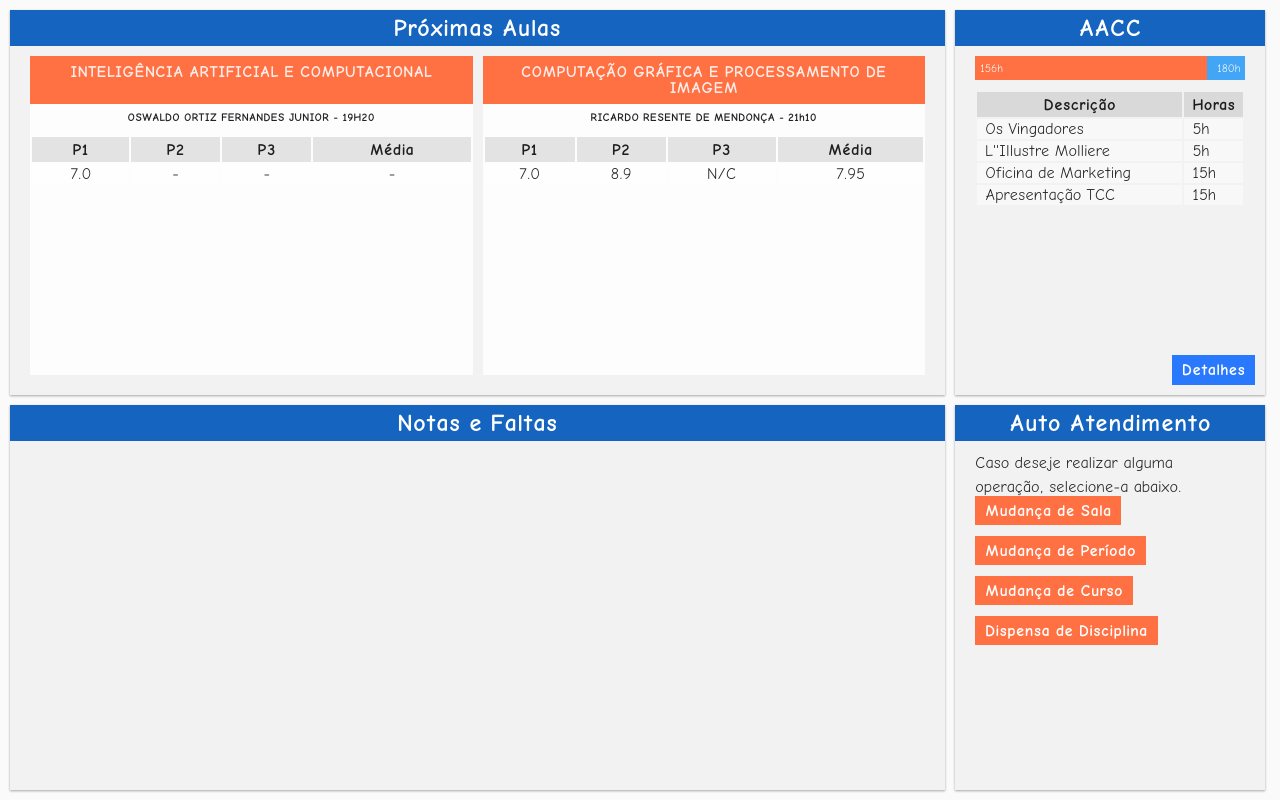
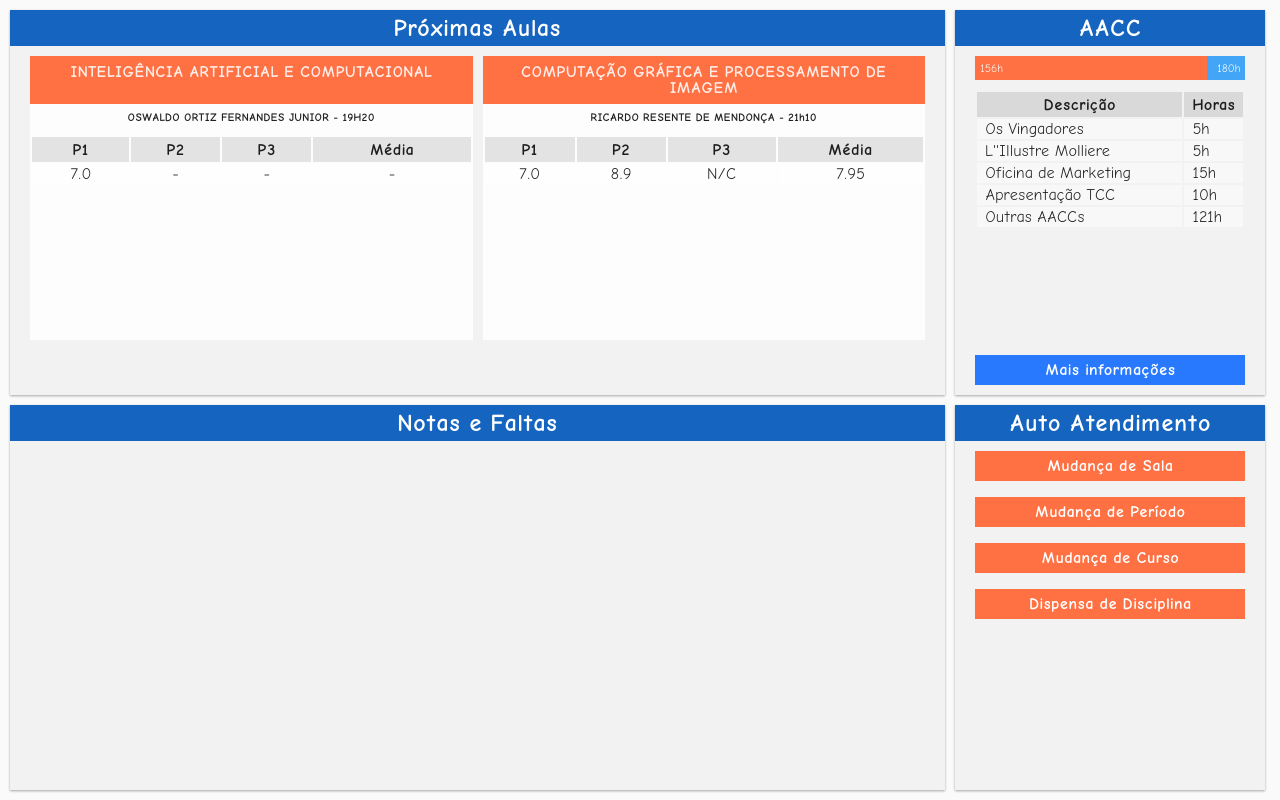
Before and after one commit to paulobrumatti/TARCI, a plain HTML site: page index.html in a window 1280 px wide. Drawn offline with Linux system fonts and the light colour scheme; files whose address does not match are found by name.

Commit message:
Limpeza nos buttons

```diff
--- a/css/main.css
+++ b/css/main.css
@@ -61,7 +61,7 @@ ul {
 
 .card {
 	position: relative;
-	padding: 10px 20px;
+	padding: 10px 20px 10px;
 	background-color: rgba(0,0,0,.03);
 	box-shadow: 0 1px 3px rgba(0,0,0,0.12), 0 1px 2px rgba(0,0,0,0.24);
 	width: 100%;
@@ -123,21 +123,8 @@ ul {
 	margin: 1em 0;
 }
 
-.form-placeholder {
-	display: block;
-	font-weight: bold;
-	color: rgba(0, 0, 0, .54);
-	font-size: 0.8em;
-}
-
-.form-field {
-	color: rgba(0, 0, 0, .54);
-	width: 100%;
-	padding: 2px 5px;
-  	border: 1px solid rgba(0, 0, 0, .3);
-}
-
-.card-primeiro {
+.dashboard-left-column > :first-child,
+.dashboard-right-column > :first-child {
 	margin-bottom: 10px;
 }
 
@@ -145,10 +132,6 @@ ul {
 	min-height: 150px;
 	width: 100%;
 	background-color: rgba(255, 255, 255, .87);
-}
-
-.card-aacc {
-	padding-bottom: 45px;
 }
 
 .card-aacc-horas {
@@ -233,6 +216,9 @@ ul {
 	margin-bottom: 1em;
 }
 
+/**********
+ * Botões *
+ **********/
 .button {
 	background-color: #ff7043;
 	border: none;
@@ -251,17 +237,31 @@ ul {
 }
 
 .button-fullwidth {
-	width: 100%;
+	display: block;
+	text-align: center;
 }
 
-.button-floating {
-	position: absolute;
-	bottom: 10px;
-	right: 10px;
+@media only screen and (min-width : 699px) {
+	.card {
+		padding-bottom: 45px;
+	}
+
+	.button-floating {
+		position: absolute;
+		bottom: 10px;
+	}
+
+	.button-floating.button-fullwidth {
+		width: calc(100% - 40px);
+	}
 }
 
+
+/***********
+ * Tabelas *
+ ***********/
 .table {
-	margin-top: 10px;
+	margin: 10px 0;
 	width: 100%;
 }
 
@@ -293,3 +293,20 @@ ul {
 		font-size: 1.2em;
 	}
 }
+
+/***************
+ * Formulários *
+ ***************/
+.form-placeholder {
+	display: block;
+	font-weight: bold;
+	color: rgba(0, 0, 0, .54);
+	font-size: 0.8em;
+}
+
+.form-field {
+	color: rgba(0, 0, 0, .54);
+	width: 100%;
+	padding: 2px 5px;
+  	border: 1px solid rgba(0, 0, 0, .3);
+}
--- a/index.html
+++ b/index.html
@@ -28,7 +28,7 @@
 
     <section id="state-dashboard">
       <div class="dashboard-left-column">
-        <div class="card card-hoje card-primeiro">
+        <div class="card card-hoje">
           <h2>Próximas Aulas</h2>
           <div class="card-hoje-aula card-hoje-aula2">
             <h3>COMPUTAÇÃO GRÁFICA E PROCESSAMENTO DE IMAGEM</h3>
@@ -82,7 +82,7 @@
         </div>
       </div>
       <div class="dashboard-right-column">
-        <div class="card card-aacc card-primeiro">
+        <div class="card card-aacc">
           <h2>AACC</h2>
           <ul class="card-aacc-horas">
             <li class="card-aacc-horas-realizadas" style="width: 86%;" title="156 horas">
@@ -114,31 +114,30 @@
               </tr>
               <tr>
                 <td>Apresentação TCC</td>
-                <td>15h</td>
+                <td>10h</td>
               </tr>
               <tr>
-                <td></td>
-                <td></td>
+                <td>Outras AACCs</td>
+                <td>121h</td>
               </tr>
             </tbody>
           </table>
-          <a href="javascript:void()" class="button button-secondary button-floating">Detalhes</a>
+          <a href="javascript:void()" class="button button-secondary button-floating button-fullwidth">Mais informações</a>
         </div>
         <div class="card card-solicitacoes">
           <h2>Auto Atendimento</h2>
-          <p>Caso deseje realizar alguma operação, selecione-a abaixo.</p>
           <ul>
             <li>
-              <a href="javascript:void();" class="button">Mudança de Sala</a>
+              <a href="javascript:void();" class="button button-fullwidth">Mudança de Sala</a>
             </li>
             <li>
-              <a href="javascript:void();" class="button">Mudança de Período</a>
+              <a href="javascript:void();" class="button button-fullwidth">Mudança de Período</a>
             </li>
             <li>
-              <a href="javascript:void();" class="button">Mudança de Curso</a>
+              <a href="javascript:void();" class="button button-fullwidth">Mudança de Curso</a>
             </li>
             <li>
-              <a href="javascript:void();" class="button">Dispensa de Disciplina</a>
+              <a href="javascript:void();" class="button button-fullwidth">Dispensa de Disciplina</a>
             </li>
           </ul>
         </div>
```
Also changed, not shown: 2 other files.
